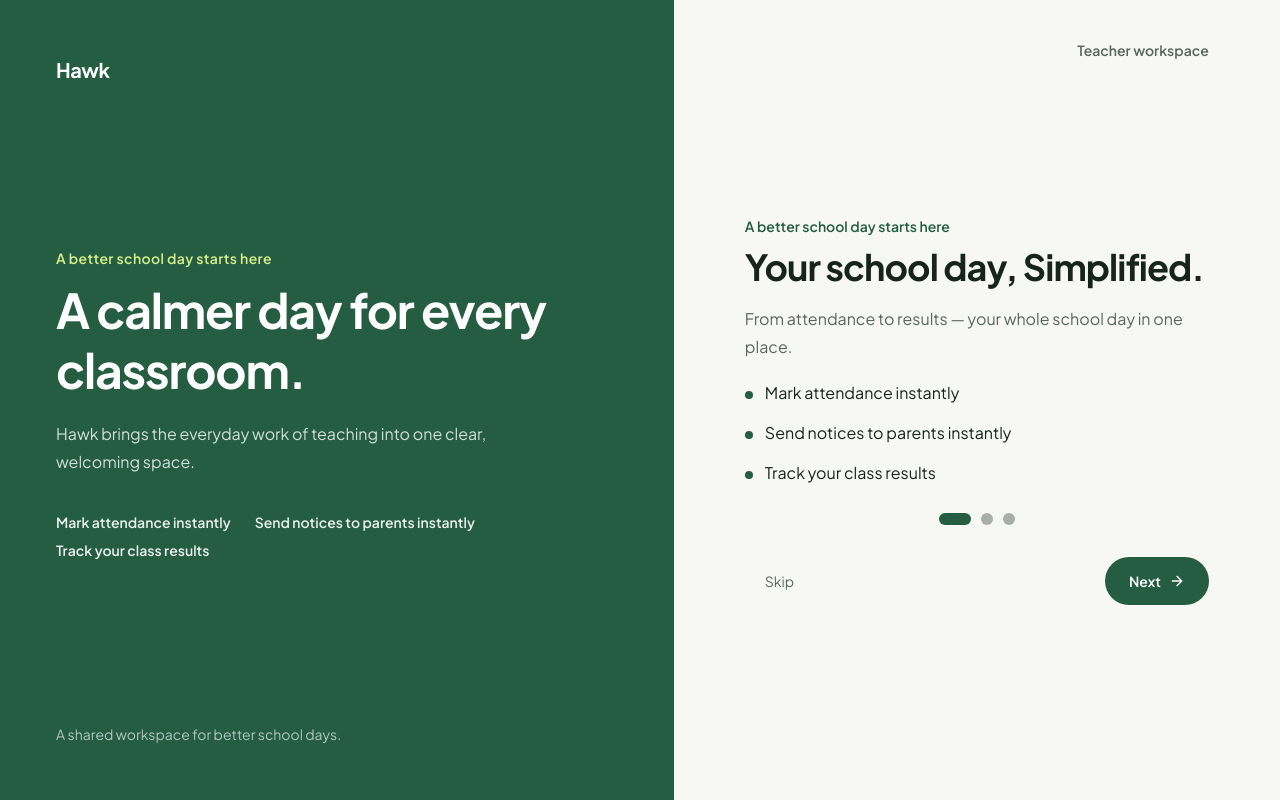
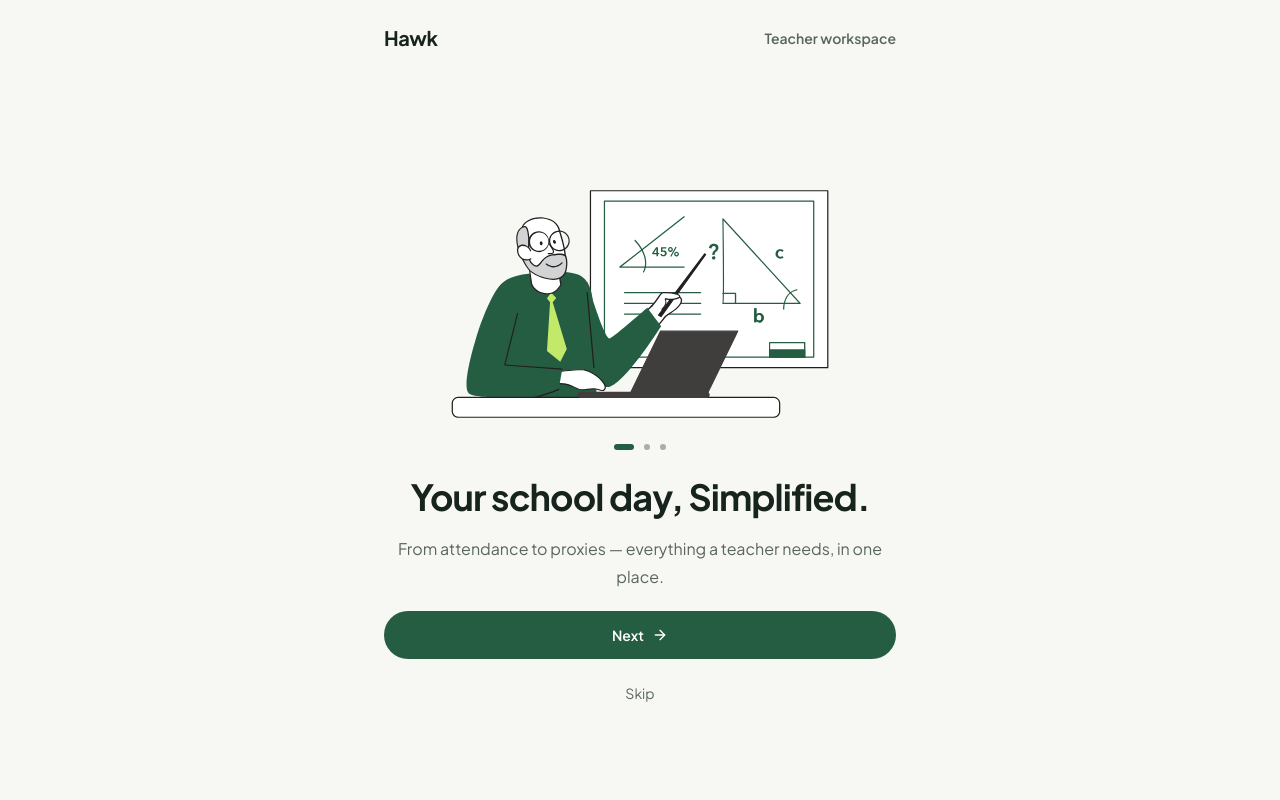
Before and after one commit to koolabhinay07/Hawk, a React (Vite) app: page / in a window 1280 px wide. Built offline with nearby package versions, Linux system fonts and the light colour scheme; a web font is replaced by a local one.

Commit message:
Add full project source

```diff
--- a/src/OnboardingFlow.tsx
+++ b/src/OnboardingFlow.tsx
@@ -8,6 +8,7 @@ import {
   Mail,
   ShieldCheck,
 } from "lucide-react";
+import onboardingSlideOne from "./assets/onboarding-slide-1.svg";
 
 type FlowScreen = "intro" | "login" | "signup" | "email-verify" | "email-verified" | "invite" | "forgot" | "forgot-verify" | "reset";
 
@@ -15,7 +16,7 @@ const slides = [
   {
     eyebrow: "A better school day starts here",
     title: "Your school day, Simplified.",
-    body: "From attendance to results — your whole school day in one place.",
+    body: "From attendance to proxies — everything a teacher needs, in one place.",
     points: ["Mark attendance instantly", "Send notices to parents instantly", "Track your class results"],
   },
   {
@@ -251,16 +252,19 @@ export default function OnboardingFlow({ onComplete }: { onComplete: (profile?:
   const filledButton = "inline-flex min-h-12 items-center justify-center gap-2 rounded-full bg-primary px-6 text-sm font-semibold text-primary-foreground transition-colors hover:brightness-95 focus-visible:outline-offset-2 disabled:cursor-not-allowed disabled:opacity-50";
   const outlinedButton = "inline-flex min-h-12 items-center justify-center gap-2 rounded-full border border-border bg-card px-5 text-sm font-semibold text-foreground transition-colors hover:bg-muted focus-visible:outline-offset-2";
   const isIntro = screen === "intro";
+  const isFirstIntroSlide = isIntro && slideIndex === 0;
   const showLoginHeader = screen === "login" || screen === "signup";
 
   return (
-    <main className="grid min-h-dvh bg-background text-foreground lg:grid-cols-[minmax(0,1fr)_minmax(470px,0.9fr)]">
-      <ShowcasePanel screen={screen} slideIndex={slideIndex} />
+    <main className={`grid min-h-dvh bg-background text-foreground ${isFirstIntroSlide ? "lg:grid-cols-1" : "lg:grid-cols-[minmax(0,1fr)_minmax(470px,0.9fr)]"}`}>
+      <div className={isFirstIntroSlide ? "hidden" : "contents"}>
+        <ShowcasePanel screen={screen} slideIndex={slideIndex} />
+      </div>
       <section className="flex min-h-dvh min-w-0 flex-col lg:max-h-dvh lg:overflow-y-auto">
-        <div className="mx-auto flex w-full max-w-[560px] grow flex-col px-5 py-6 sm:px-10 sm:py-9 lg:px-12 lg:py-10">
+        <div className={`mx-auto flex w-full max-w-[560px] grow flex-col ${isFirstIntroSlide ? "px-6 py-6 sm:px-6 lg:px-6" : "px-5 py-6 sm:px-10 sm:py-9 lg:px-12 lg:py-10"}`}>
           <div className="flex items-center justify-between">
-            <div className="lg:hidden"><Brand /></div>
-            <div className="hidden lg:block" />
+            <div className={isFirstIntroSlide ? "" : "lg:hidden"}><Brand /></div>
+            {!isFirstIntroSlide && <div className="hidden lg:block" />}
             {showLoginHeader ? (
               <div className="flex items-center rounded-full bg-muted p-1" role="tablist" aria-label="Account access">
                 <button type="button" role="tab" aria-selected={screen === "login"} onClick={() => go("login")} className={`min-h-9 rounded-full px-4 text-sm font-semibold transition-colors ${screen === "login" ? "bg-card text-foreground shadow-sm" : "text-muted-foreground"}`}>Log in</button>
@@ -271,22 +275,25 @@ export default function OnboardingFlow({ onComplete }: { onComplete: (profile?:
             ) : <span className="text-sm font-semibold text-muted-foreground">Teacher workspace</span>}
           </div>
 
-          <div className="my-auto py-10">
+          <div className={isFirstIntroSlide ? "flex-1 pt-8" : "my-auto py-10"}>
             {screen === "intro" && (
               <div className="animate-[fade-in_260ms_ease-out]">
-                <p className="mb-2 text-sm font-semibold text-icon-accent">{slide.eyebrow}</p>
-                <h1 className="max-w-xl text-3xl font-bold leading-tight tracking-tight md:text-4xl">{slide.title}</h1>
-                <p className="mt-4 max-w-lg text-base leading-7 text-muted-foreground">{slide.body}</p>
-                {slideIndex === 0 ? (
-                  <ul className="mt-5 grid gap-4">
-                    {slide.points.map((point) => (
-                      <li key={point} className="flex items-start gap-3 text-base leading-6 text-foreground">
-                        <span aria-hidden="true" className="mt-2.5 size-2 shrink-0 rounded-full bg-primary" />
-                        {point}
-                      </li>
-                    ))}
-                  </ul>
-                ) : (
+                {isFirstIntroSlide && (
+                  <div className="flex h-[min(55dvh,480px)] items-center justify-center">
+                    <img src={onboardingSlideOne} alt="" className="h-full w-full object-contain" />
+                  </div>
+                )}
+                {isFirstIntroSlide && (
+                  <div className="-mt-20 flex items-center justify-center gap-2.5" role="group" aria-label={`Slide ${slideIndex + 1} of ${slides.length}`}>
+                    {slides.map((item, index) => <span key={item.title} className={`h-[6px] rounded-full transition-all ${index === slideIndex ? "w-5 bg-primary" : "w-[6px] bg-muted-foreground/50"}`} />)}
+                  </div>
+                )}
+                <div className={isFirstIntroSlide ? "mt-6 text-center" : ""}>
+                  {!isFirstIntroSlide && <p className="mb-2 text-sm font-semibold text-icon-accent">{slide.eyebrow}</p>}
+                  <h1 className={`max-w-xl text-3xl font-bold leading-tight tracking-tight md:text-4xl ${isFirstIntroSlide ? "mx-auto" : ""}`}>{slide.title}</h1>
+                  <p className={`mt-4 max-w-lg text-base leading-7 text-muted-foreground ${isFirstIntroSlide ? "mx-auto" : ""}`}>{slide.body}</p>
+                </div>
+                {!isFirstIntroSlide && (
                   <div className="mt-7 rounded-3xl border border-border bg-card p-5 sm:p-6">
                     <div><p className="text-base font-semibold">A thoughtful workspace for teachers</p><p className="mt-1 text-sm text-muted-foreground">Simple tools, organized around your day.</p></div>
                     <ul className="mt-5 grid gap-3 sm:grid-cols-3">
@@ -294,16 +301,23 @@ export default function OnboardingFlow({ onComplete }: { onComplete: (profile?:
                     </ul>
                   </div>
                 )}
-                <div className="mt-7 flex items-center justify-center gap-2.5" role="group" aria-label={`Slide ${slideIndex + 1} of ${slides.length}`}>
-                  {slides.map((item, index) => <span key={item.title} className={`h-3 rounded-full transition-all ${index === slideIndex ? "w-8 bg-primary" : "w-3 bg-muted-foreground/50"}`} />)}
-                </div>
-                <div className="mt-8 flex flex-col-reverse gap-3 sm:flex-row sm:items-center sm:justify-between">
+                {!isFirstIntroSlide && (
+                  <div className="mt-7 flex items-center justify-center gap-2.5" role="group" aria-label={`Slide ${slideIndex + 1} of ${slides.length}`}>
+                    {slides.map((item, index) => <span key={item.title} className={`h-3 rounded-full transition-all ${index === slideIndex ? "w-8 bg-primary" : "w-3 bg-muted-foreground/50"}`} />)}
+                  </div>
+                )}
+                {isFirstIntroSlide ? (
+                  <div className="mt-5 flex flex-col gap-3">
+                    <button type="button" onClick={() => setSlideIndex((index) => Math.min(index + 1, slides.length - 1))} className={`${filledButton} w-full`}>Next<ArrowRight className="size-4" /></button>
+                    <button type="button" onClick={goLogin} className="min-h-11 w-full rounded-full text-center text-sm font-normal text-muted-foreground hover:bg-muted">Skip</button>
+                  </div>
+                ) : <div className="mt-8 flex flex-col-reverse gap-3 sm:flex-row sm:items-center sm:justify-between">
                   {slideIndex < slides.length - 1 ? (
                     <><button type="button" onClick={goLogin} className="min-h-11 rounded-full px-5 text-sm font-normal text-muted-foreground hover:bg-muted">Skip</button><button type="button" onClick={() => setSlideIndex((index) => Math.min(index + 1, slides.length - 1))} className={filledButton}>Next<ArrowRight className="size-4" /></button></>
                   ) : (
                     <><button type="button" onClick={() => go("signup")} className={outlinedButton}>Sign up</button><button type="button" onClick={() => go("login")} className={filledButton}>Log in<ArrowRight className="size-4" /></button></>
                   )}
-                </div>
+                </div>}
               </div>
             )}
 
```
Also changed, not shown: src/assets/onboarding-slide-1.svg (added).
